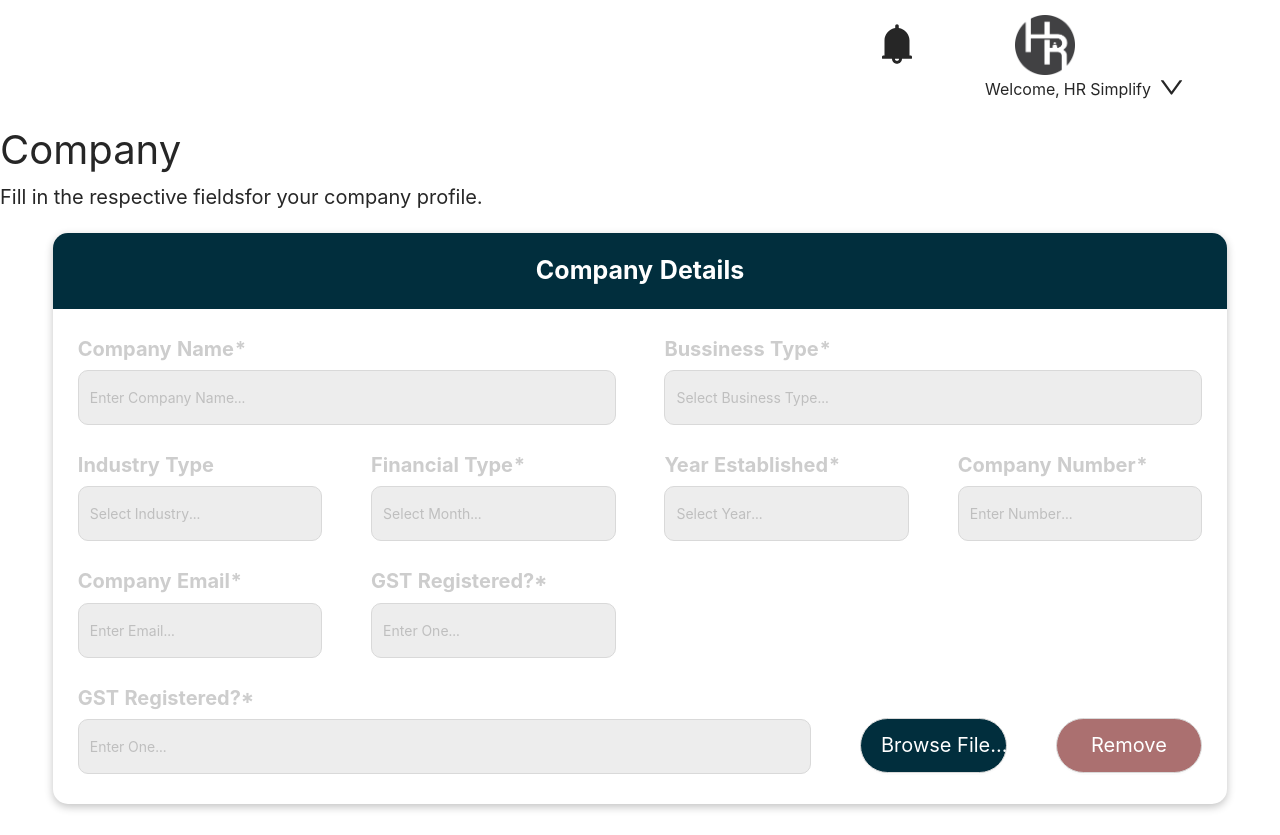
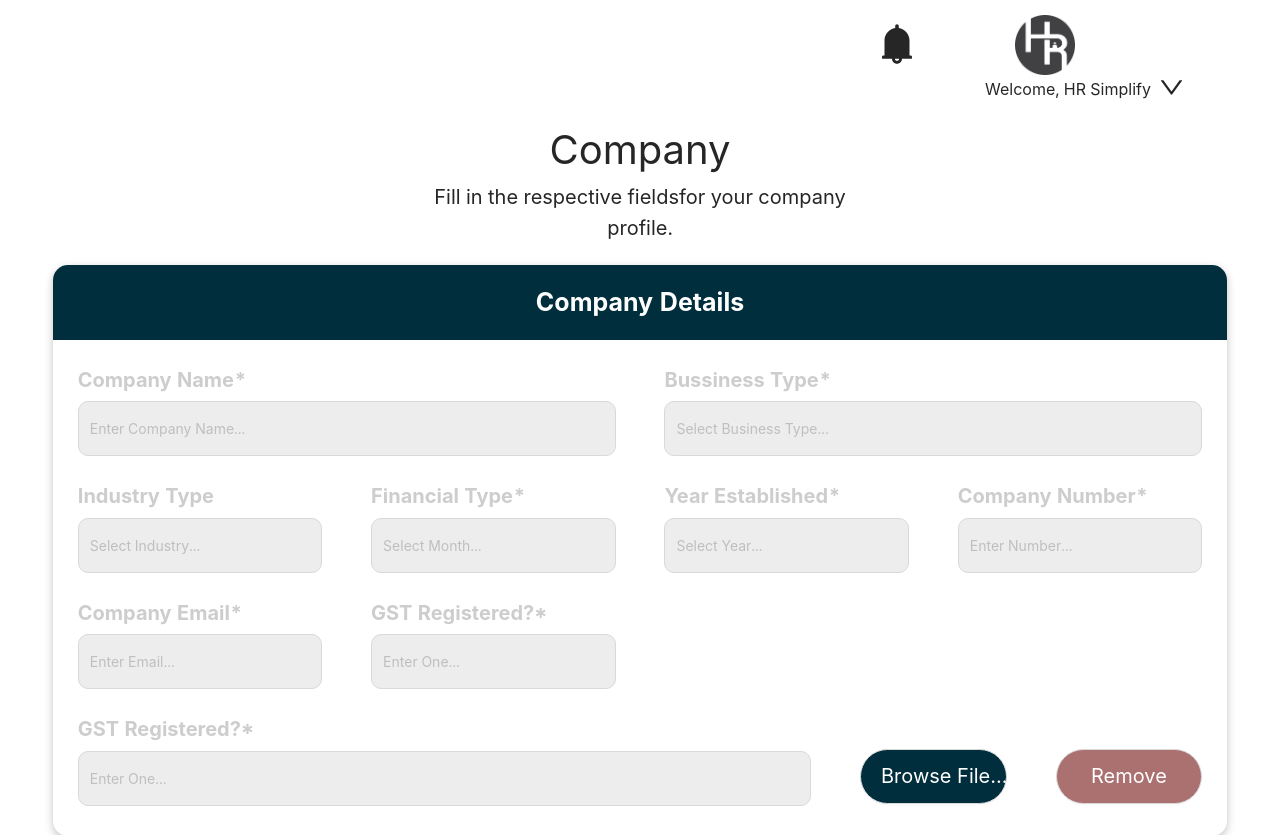
Before and after one commit to parasprajapati641/HR, a React (Create React App) app: page /company in a window 1280 px wide. Shown: the top 835 px of the page. Built offline with nearby package versions, Linux system fonts and the light colour scheme.

Commit message:
some changes

```diff
--- a/src/components/RajDesign/Company.jsx
+++ b/src/components/RajDesign/Company.jsx
@@ -40,8 +40,8 @@ function Design() {
           </Dropdown>
         </Col>
       </Row>
-      <Row >
-        <Col xxl={10}>
+      <Row justify="center">
+        <Col xs={24} sm={22} md={14} lg={12} xl={8} xxl={6} className={styles.companyTitle}>
           <span className={styles.file}>Company</span>
           <p className={styles.Fill}>
             Fill in the respective fieldsfor your company profile.
--- a/src/components/RajDesign/index.module.scss
+++ b/src/components/RajDesign/index.module.scss
@@ -24,11 +24,19 @@ padding: 15px;
 .file{
     font-size: 40px;
 }
-.Fill{
+.companyTitle{
     text-align: center;
-    font-size: 20px;
-    // font-size: small;
-    // margin-top: -10px;
+
+    .Fill{
+        text-align: center;
+        font-size: 20px;
+        @media (max-width:425px) {
+            font-size: 16px;
+        }
+        @media (max-width:320px) {
+            font-size: 13px;
+        }
+    }
 }
 .compMain{
     border-radius: 15px;
```
